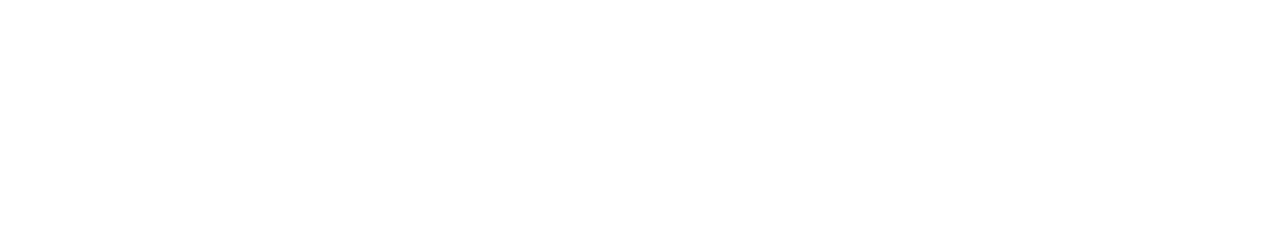
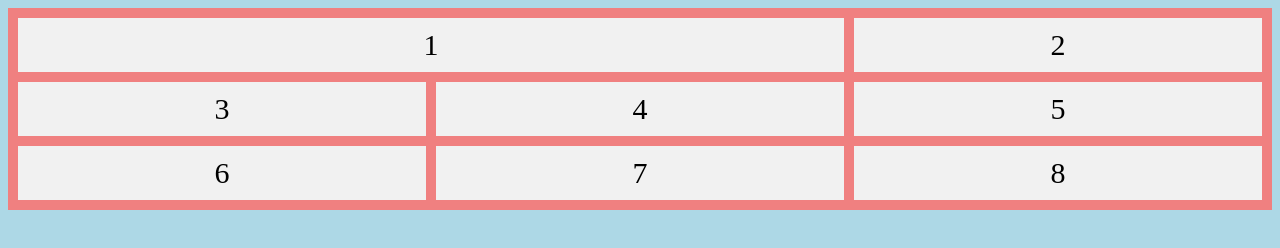
Before and after one commit to Ignacio-Arjona/My-Repository, a plain HTML site: page main.html in a window 1280 px wide. Drawn offline with Linux system fonts and the light colour scheme.

Commit message:
Created styles.css. Added a new file styles.css with basic styles for the grid layout

```diff
--- a/main.html
+++ b/main.html
@@ -4,8 +4,18 @@
             <meta charset="UTF-8">
             <meta name="viewport" content="width=device-width, initial-scale=1.0">
             <title>Document</title>
+            <link rel="stylesheet" href="styles.css">
         </head>
     <body>
-
+        <div class="grid-container">
+            <div class="item1">1</div>
+            <div class="item2">2</div>
+            <div class="item3">3</div>
+            <div class="item4">4</div>
+            <div class="item5">5</div>
+            <div class="item6">6</div>
+            <div class="item7">7</div>
+            <div class="item8">8</div>
+        </div>
     </body>
 </html>
--- /dev/null
+++ b/styles.css
@@ -0,0 +1,23 @@
+body{
+    background-color: lightblue;
+}
+
+.grid-container {
+  display: grid;
+  grid-template-columns: auto auto auto;
+  gap: 10px;
+  background-color: lightcoral;
+  padding: 10px;
+}
+
+.grid-container > div {
+  background-color: #f1f1f1;
+  text-align: center;
+  padding: 10px;
+  font-size: 30px;
+}
+
+.item1 {
+  grid-column-start: 1;
+  grid-column-end: 3;
+}
```
